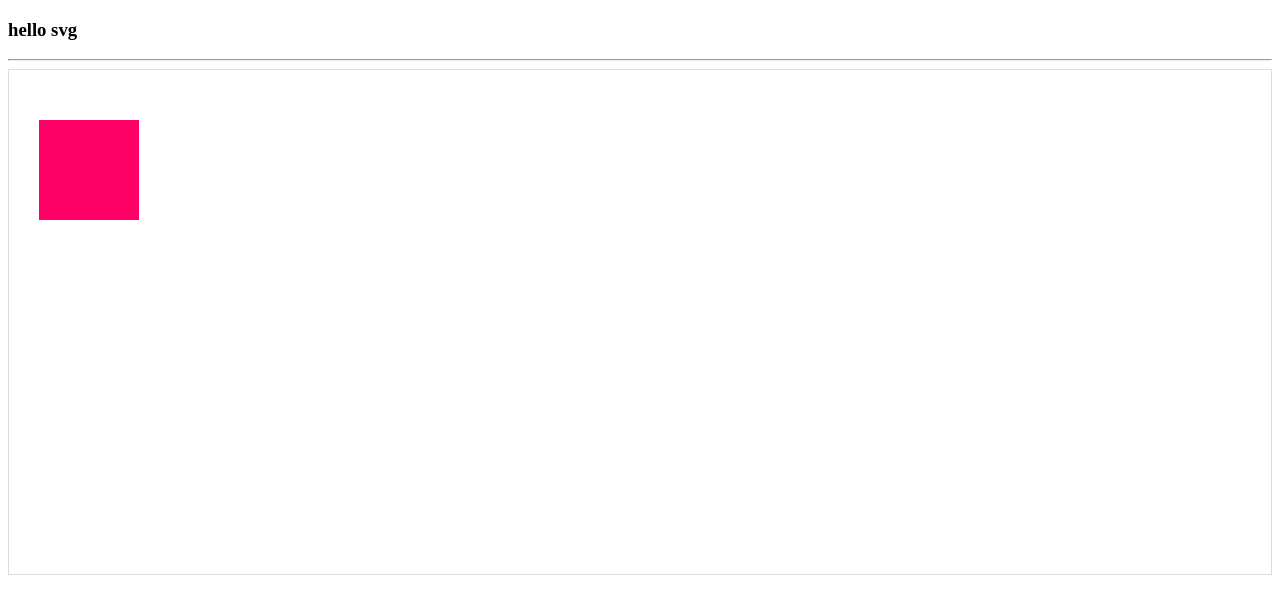
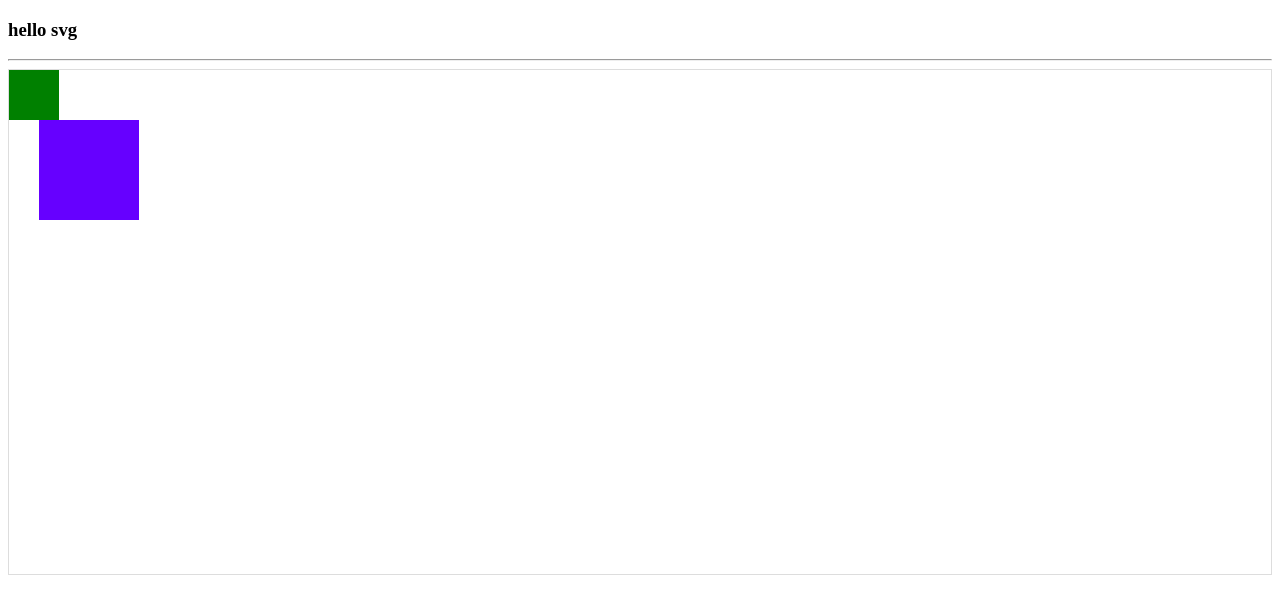
Before and after one commit to xenonflash/learning-svg.js, a website: page index.html in a window 1280 px wide. Drawn offline with nearby package versions, Linux system fonts and the light colour scheme.

Commit message:
创建svg.doc实例, 绘制矩形

```diff
--- a/index.html
+++ b/index.html
@@ -18,7 +18,11 @@
 <script src="./node_modules/svg.js/dist/svg.min.js"></script>
 <script>
   var svg = SVG('svg').size(500, 500);
-  svg.rect(100, 100).move(30, 50).fill('#f06');
+  var nested = svg.nested();
+  var rect = svg.rect(100, 100).move(30, 50).fill('#60f');
+  var rect2 = nested.rect(50, 50).fill('green');
+  var count = 0;
+  console.dir(rect);
 </script>
 </body>
 </html>
```
